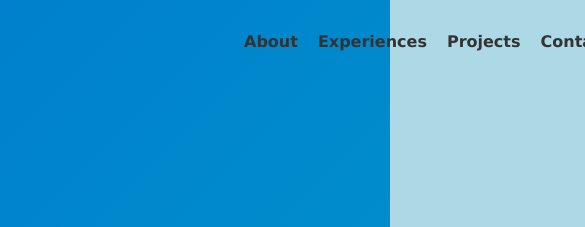
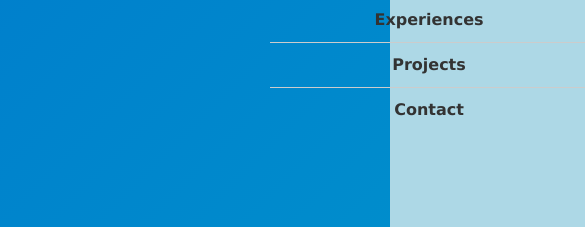
Before and after one commit to sarazufi/sarazufi.github.io, a plain HTML site: page index.html in a window 390 px wide. Shown: the top 227 px of the page, 585 px wide, since content can reach past the window. Drawn offline with Linux system fonts and the light colour scheme.

Commit message:
Add files via upload

```diff
--- a/styles.css
+++ b/styles.css
@@ -77,14 +77,17 @@ a {
 
 /* Media Query for screens smaller than a certain width (e.g., mobile phones) */
 @media (max-width: 480px) {
-  /* #navbar {
-    width: 90%; Adjust the width for smaller screens
-  } */
+  #navbar {
+    text-align: center; /* Center-align the links */
+    position: relative; /* Add relative positioning to create a stacking context */
+  }
 
   #navbar a {
-    width: auto; /* Allow items to expand to fit content */
-    padding: 10px 10px; /* Adjust padding horizontally */
-    margin: 0 5px; /* Adjust horizontal margin between items */
+    display: block; /* Display the links as blocks */
+    text-align: center; /* Center-align the text within each block */
+    width: 100%; /* Make the blocks fill the entire width */
+    padding: 10px 0; /* Adjust padding as needed */
+    border-top: 1px solid #ccc; /* Add a border between links */
   }
 }
 
```
